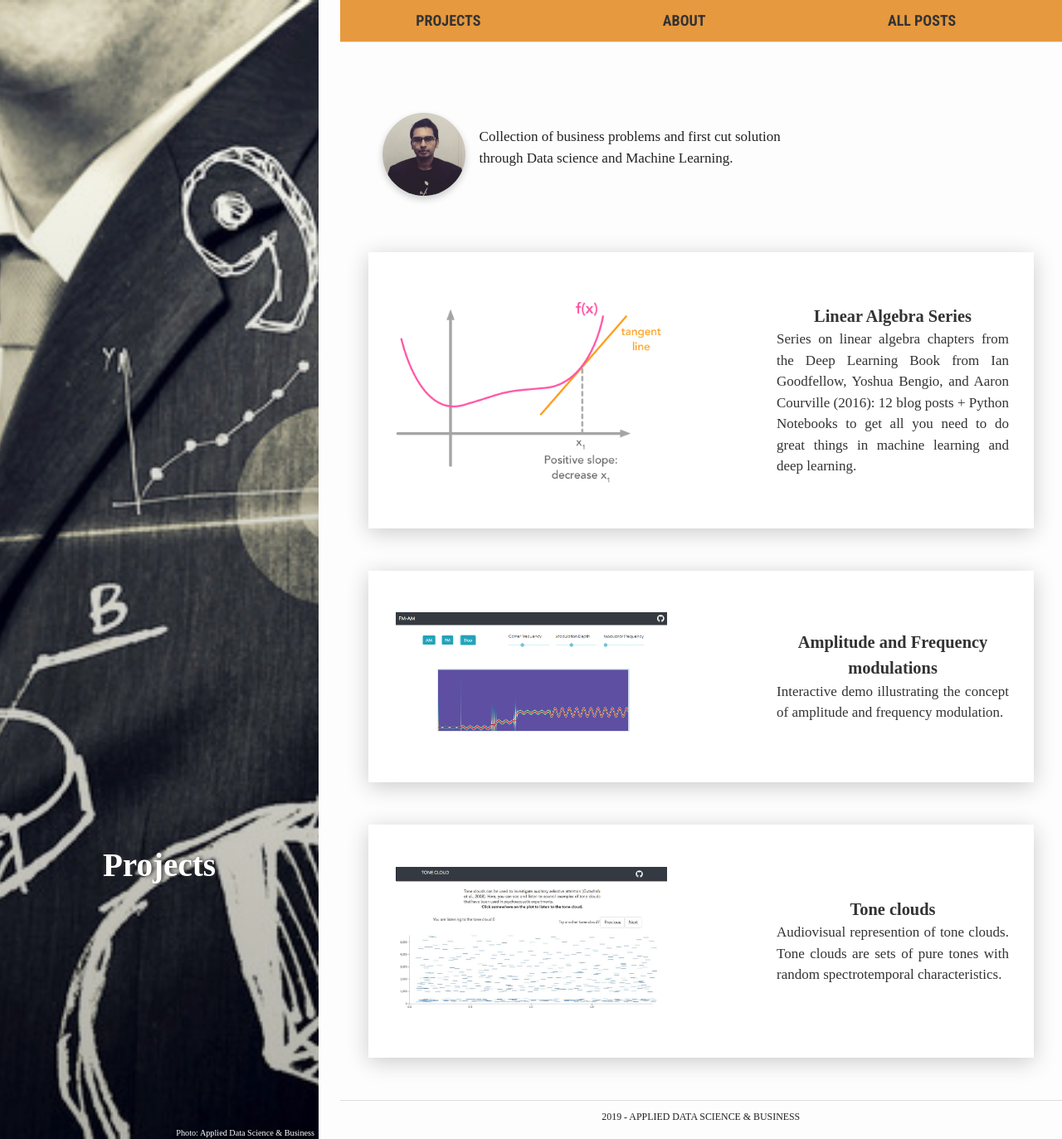
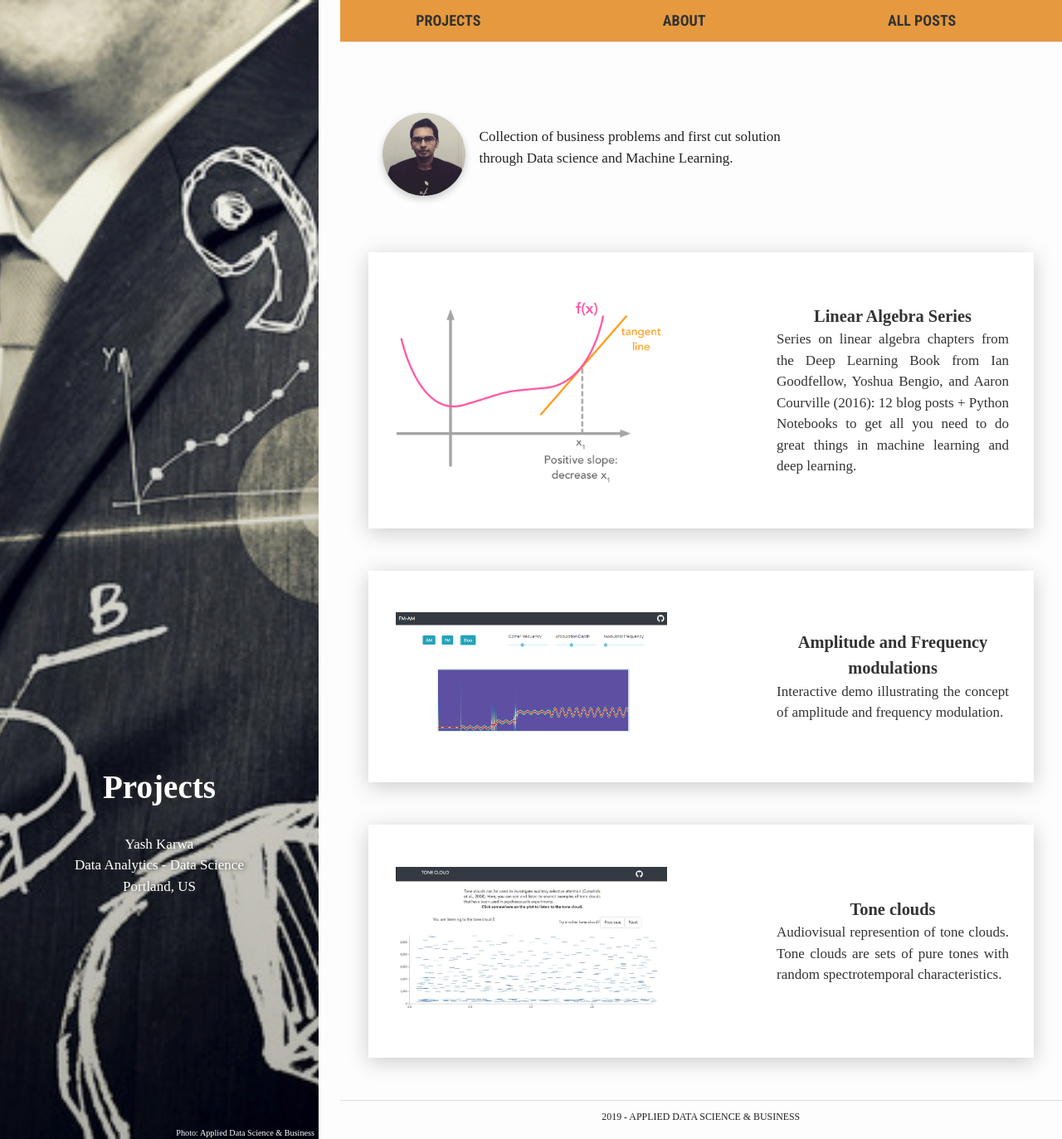
Before and after one commit to yashkarwa/Yashkarwa.github.io, a Jekyll site: the page built from index.html, in a window 1280 px wide and 1373 px high. Shown: the whole window at 83% size. Built offline with Jekyll 4.4.1, drawn with Linux system fonts in a browser that asks for light colours; formulas are drawn with MathJax 3.

Commit message:
Update index.html

```diff
--- a/index.html
+++ b/index.html
@@ -3,6 +3,7 @@ bg: "Sketch2_2.jpg"
 layout: default
 title: "Projects"
 mathjax: true
+summary: "Yash Karwa <br>Data Analytics - Data Science <br> Portland, US"
 ---
 
 <article class="index-page">
```
